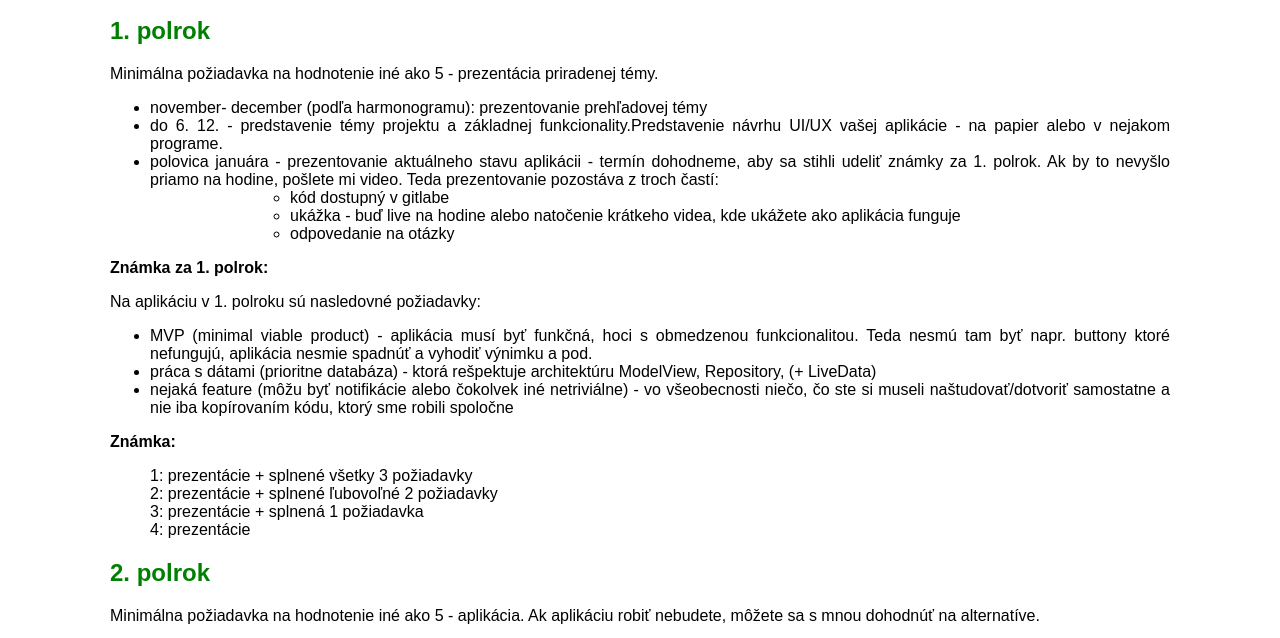
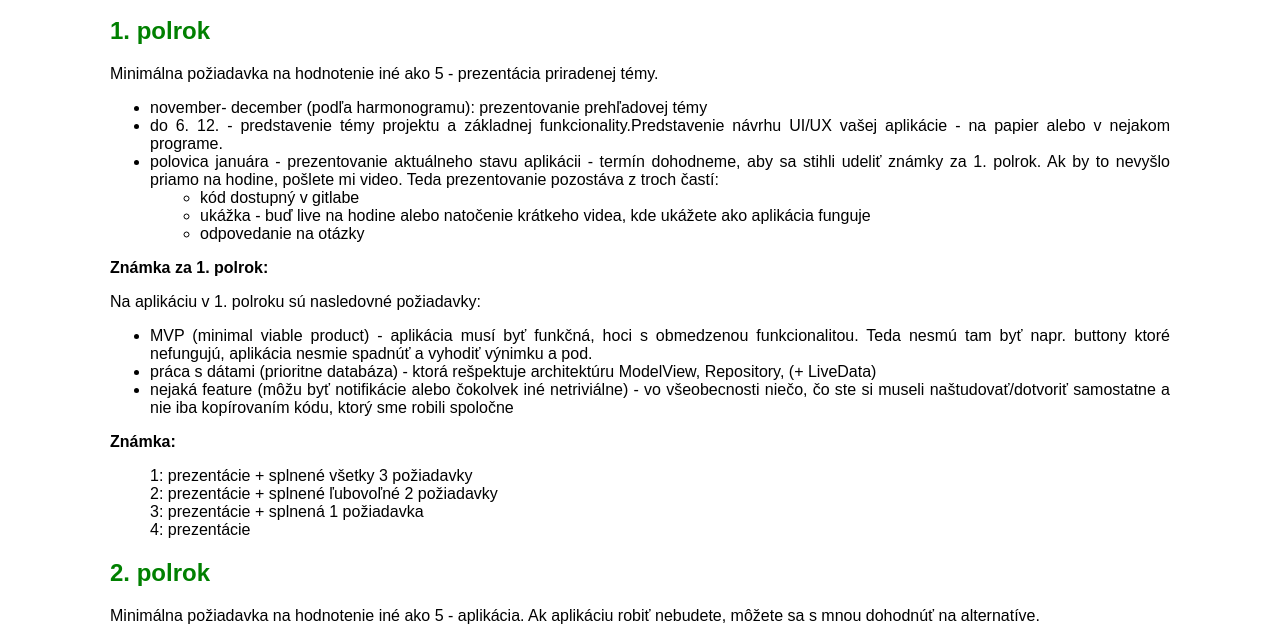
Before and after one commit to RomanJ2/android-kasv, a plain HTML site: page index.html in a window 1280 px wide. Shown: the part 119-757 px from the top of the page. Drawn offline with Linux system fonts and the light colour scheme.

Commit message:
Update index.html

```diff
--- a/index.html
+++ b/index.html
@@ -60,7 +60,7 @@
         <li>november- december (podľa harmonogramu): prezentovanie prehľadovej témy</li>
         <li>do 6. 12. - predstavenie témy projektu a základnej funkcionality.Predstavenie návrhu UI/UX vašej aplikácie - na papier alebo v nejakom programe.</li>
         <li>polovica januára - prezentovanie aktuálneho stavu aplikácii - termín dohodneme, aby sa stihli udeliť známky za 1. polrok. Ak by to nevyšlo priamo na hodine, pošlete mi video. Teda prezentovanie pozostáva z troch častí:
-            <ul>
+            <ul style="margin-left: 10px;">
                 <li>kód dostupný v gitlabe</li>
                 <li>ukážka - buď live na hodine alebo natočenie krátkeho videa, kde ukážete ako aplikácia funguje</li>
                 <li>odpovedanie na otázky</li>
```
